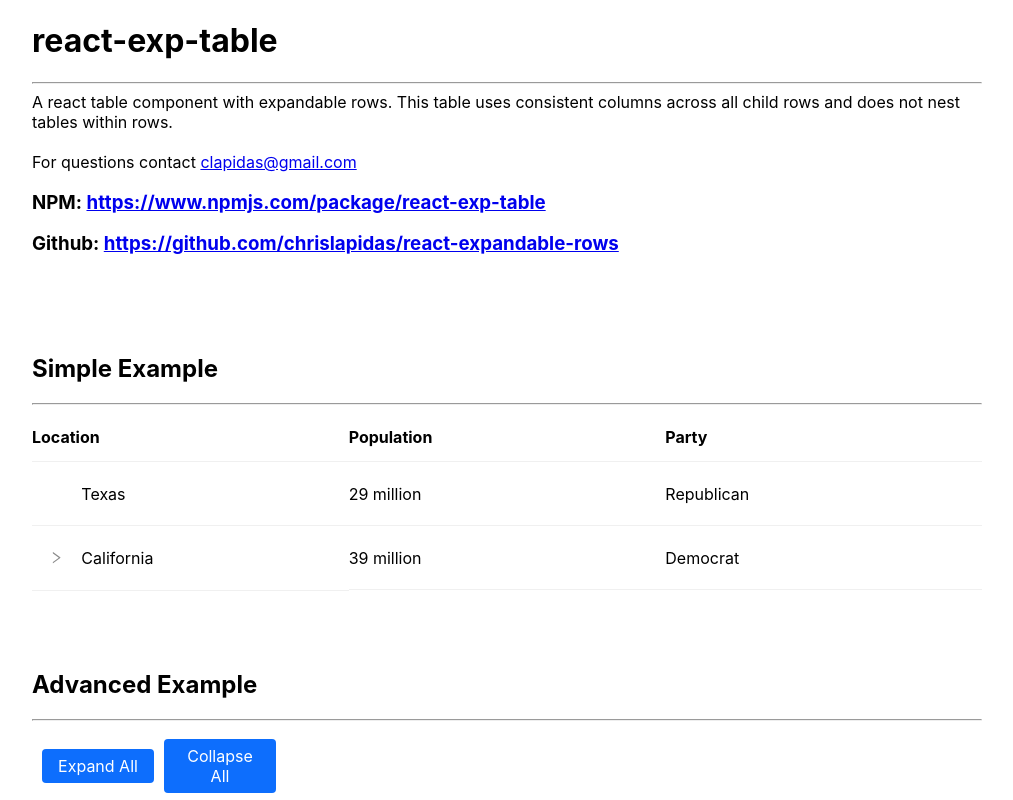
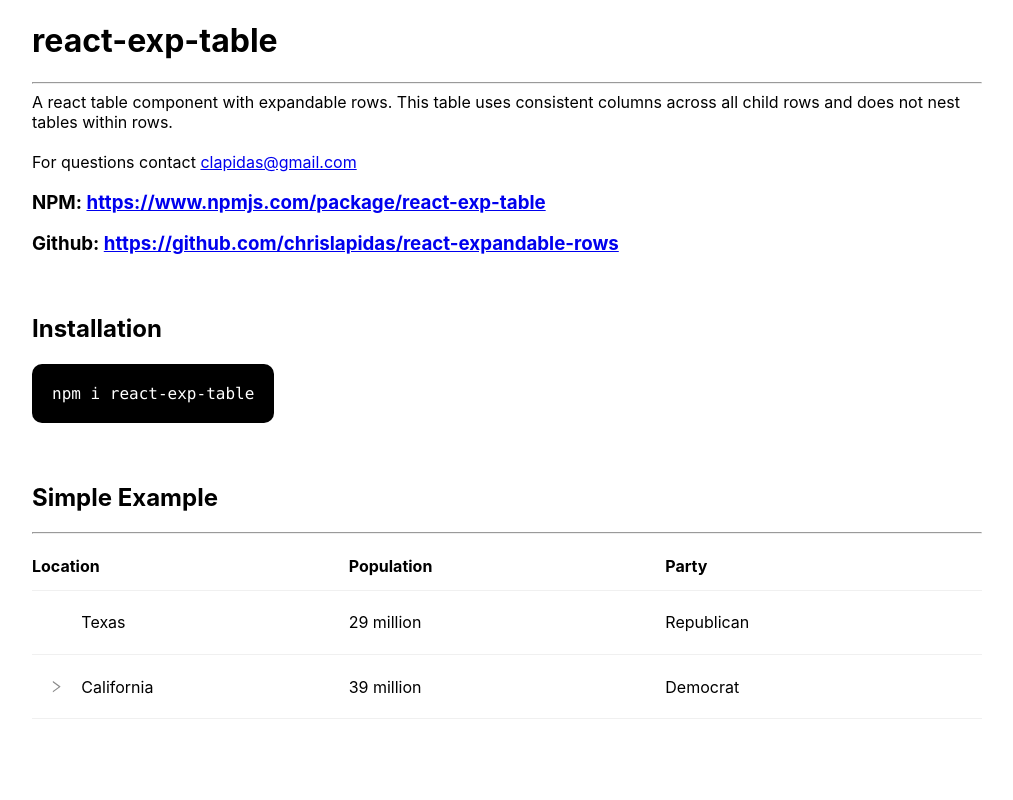
Before and after one commit to chrislapidas/react-expandable-rows, a React (Create React App) app: page / in a window 1280 px wide. Shown: the top 800 px of the page, without its empty margins (133-1146 px from the left). Built offline with nearby package versions, Linux system fonts and the light colour scheme.

Commit message:
Refactor td rendering, add TS to readme

```diff
--- a/src/ExpandableTableRow.tsx
+++ b/src/ExpandableTableRow.tsx
@@ -146,6 +146,34 @@
     }
   };
 
+  const mapRowTd = (rowKeyValue: any, index: number, column: Column) => {
+    let childClasses;
+    let collapse;
+    let className;
+
+    if (index === 0) {
+      childClasses = childLevelClasses;
+      console.log(childClasses);
+      collapse = renderCollapse(data);
+      className = "row-background-first";
+    } else if (index === columns.length - 1) {
+      className = "row-background-last";
+    } else {
+      className = "row-background-middle";
+    }
+
+    return (
+      <td key={rowKeyValue + index} className={childClasses}>
+        <div className={"row-underline"}>
+          <div className={className} style={trStyles}>
+            {collapse}
+            {renderTableDataContents(column)}
+          </div>
+        </div>
+      </td>
+    );
+  };
+
   const rowData = columns?.map((column, index, arr) => {
     const rowKeyValue = () => {
       if (rowKey) {
@@ -155,41 +183,7 @@
       }
     };
 
-    //first td in the row
-    if (index === 0) {
-      return (
-        <td key={rowKeyValue() + index} className={childLevelClasses}>
-          <div className={"row-underline"}>
-            <div className={"row-background-first"} style={trStyles}>
-              {renderCollapse(data)}
-              {renderTableDataContents(column)}
-            </div>
-          </div>
-        </td>
-      );
-      //last td in the row
-    } else if (index === columns.length - 1) {
-      return (
-        <td key={rowKeyValue() + index}>
-          <div className={"row-underline"}>
-            <div className={"row-background-last"} style={trStyles}>
-              {renderTableDataContents(column)}
-            </div>
-          </div>
-        </td>
-      );
-    } else {
-      //middle tds in the row
-      return (
-        <td key={rowKeyValue() + index}>
-          <div className={"row-underline"}>
-            <div className={"row-background-middle"} style={trStyles}>
-              {renderTableDataContents(column)}
-            </div>
-          </div>
-        </td>
-      );
-    }
+    return mapRowTd(rowKeyValue(), index, column);
   });
 
   const key =
--- a/src/app/App.tsx
+++ b/src/app/App.tsx
@@ -5,13 +5,13 @@
   const simpleColumns = [
     {
       title: "Location",
-      key: "location",
+      key: "location"
     },
     {
       title: "Population",
-      key: "population",
+      key: "population"
     },
-    { title: "Party", key: "party" },
+    { title: "Party", key: "party" }
   ];
 
   const simpleData = [
@@ -24,24 +24,24 @@
         {
           location: "Los Angeles",
           population: "4 million",
-          party: "Democrat",
-        },
-      ],
-    },
+          party: "Democrat"
+        }
+      ]
+    }
   ];
 
   const columns = [
     {
       title: "Field",
       key: ["field", "type"],
-      class: ["field", "type"],
+      class: ["field", "type"]
     },
     {
       title: "Description",
       key: "description",
-      class: "description",
+      class: "description"
     },
-    { title: "Tags", key: "tags", class: "tags" },
+    { title: "Tags", key: "tags", class: "tags" }
   ];
 
   const rowColor = (rowData: {
@@ -85,16 +85,16 @@
           fieldPath: "item_info.item_name",
           type: "String",
           description: "The name of the item",
-          source: ["schema_B", "schema_A"],
+          source: ["schema_B", "schema_A"]
         },
         {
           field: "item_description",
           fieldPath: "item_info.item_description",
           type: "String",
           description: "The description of the item",
-          source: ["schema_B", "schema_A"],
-        },
-      ],
+          source: ["schema_B", "schema_A"]
+        }
+      ]
     },
     {
       field: "shipment_info",
@@ -113,7 +113,7 @@
               field: "name",
               fieldPath: "shipment_info.source.name",
               type: "String",
-              source: ["schema_B"],
+              source: ["schema_B"]
             },
             {
               field: "metadata",
@@ -125,11 +125,11 @@
                   field: "properties",
                   fieldPath: "shipment_info.source.metadata.properties",
                   type: "String",
-                  source: ["schema_B"],
-                },
-              ],
-            },
-          ],
+                  source: ["schema_B"]
+                }
+              ]
+            }
+          ]
         },
         {
           field: "desination",
@@ -142,7 +142,7 @@
               field: "name",
               fieldPath: "shipment_info.desination.name",
               type: "String",
-              source: ["schema_B", "schema_A"],
+              source: ["schema_B", "schema_A"]
             },
             {
               field: "metadata",
@@ -154,9 +154,9 @@
                   field: "properties",
                   fieldPath: "shipment_info.desination.metadata.properties",
                   type: "String",
-                  source: ["schema_B", "schema_A"],
-                },
-              ],
+                  source: ["schema_B", "schema_A"]
+                }
+              ]
             },
             {
               field: "payment_info",
@@ -169,15 +169,15 @@
                   field: "price",
                   fieldPath: "shipment_info.desination.payment_info.price",
                   type: "Number",
-                  source: ["schema_B", "schema_A"],
+                  source: ["schema_B", "schema_A"]
                 },
                 {
                   field: "currency",
                   fieldPath: "shipment_info.desination.payment_info.currency",
                   type: "String",
-                  source: ["schema_B", "schema_A"],
-                },
-              ],
+                  source: ["schema_B", "schema_A"]
+                }
+              ]
             },
             {
               field: "geo_info",
@@ -190,21 +190,21 @@
                   fieldPath: "shipment_info.desination.geo_info.lat",
                   type: "Number",
                   tags: ["Latitude"],
-                  source: ["schema_A"],
+                  source: ["schema_A"]
                 },
                 {
                   field: "lng",
                   fieldPath: "shipment_info.desination.geo_info.lng",
                   type: "Number",
                   tags: ["Longitude"],
-                  source: ["schema_A"],
-                },
-              ],
-            },
-          ],
-        },
-      ],
-    },
+                  source: ["schema_A"]
+                }
+              ]
+            }
+          ]
+        }
+      ]
+    }
   ];
   return (
     <div className="App">
@@ -232,9 +232,14 @@
           https://github.com/chrislapidas/react-expandable-rows
         </a>
       </h3>
+      <div style={{ padding: 10 }}></div>
+      <h2>Installation</h2>
+      <div style={{ padding: 10 }}></div>
+
+      <code>npm i react-exp-table</code>
       <div style={{ padding: 30 }}></div>
       <h2>Simple Example</h2>
-      <hr></hr>
+      <hr />
       <ExpandableTable
         columns={simpleColumns}
         data={simpleData}
@@ -245,7 +250,7 @@
       <div style={{ padding: 30 }}></div>
 
       <h2>Advanced Example</h2>
-      <hr></hr>
+      <hr />
       <ExpandableTable
         columns={columns}
         data={data}
--- a/src/index.css
+++ b/src/index.css
@@ -11,4 +11,8 @@
 code {
   font-family: source-code-pro, Menlo, Monaco, Consolas, "Courier New",
     monospace;
+  color: white;
+  background-color: black;
+  padding: 20px;
+  border-radius: 10px;
 }
--- a/tsconfig.json
+++ b/tsconfig.json
@@ -23,7 +23,7 @@
     "resolveJsonModule": true,
     "isolatedModules": true,
     "strict": true,
-    "noEmit": true
+    "noEmit": false
   },
   "include": ["export.tsx"],
   "exclude": ["node_modules", "src/app"]
```
Also changed, not shown: package.json (+5 -5 lines), 1 other file (tests, documents, lock files or other folders).
